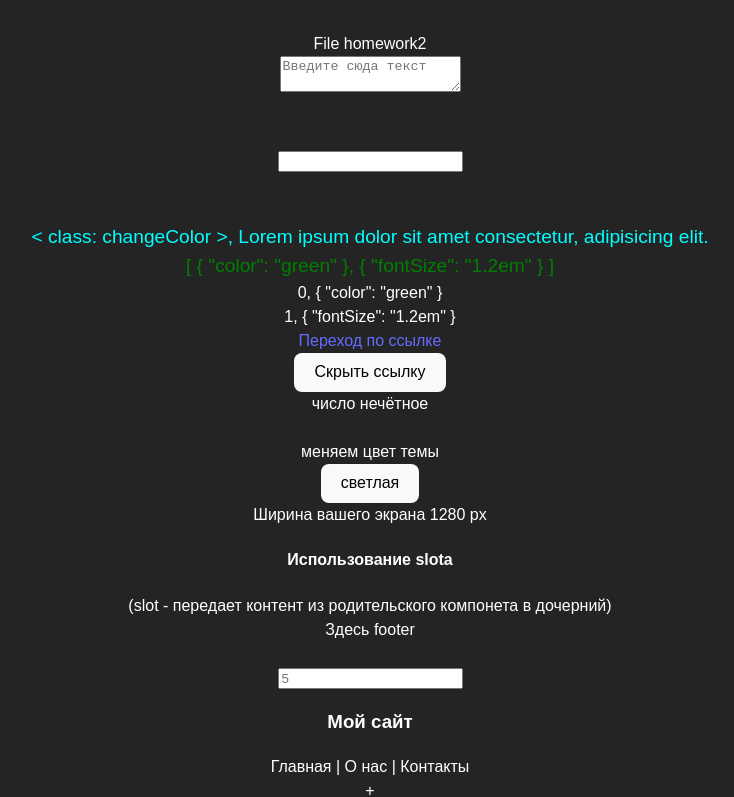
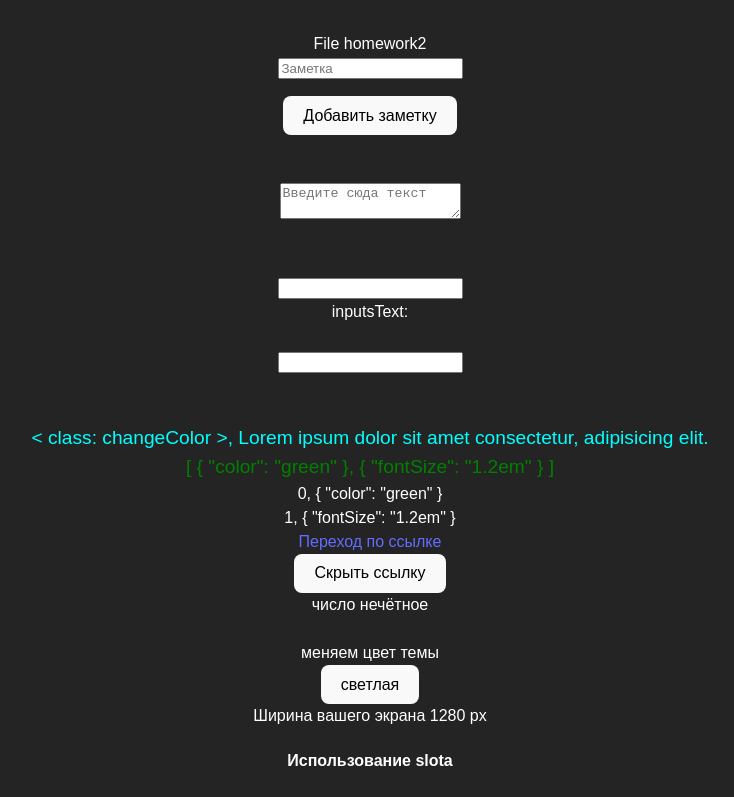
Before and after one commit to belkud/work_with_Vue, a Vue app: page / in a window 1280 px wide. Shown: the top 797 px of the page, without its empty margins (270-1004 px from the left). Built offline with nearby package versions, Linux system fonts and the light colour scheme; a web font is replaced by a local one.

Commit message:
create list with items

```diff
--- a/src/components/HomeWork2.vue
+++ b/src/components/HomeWork2.vue
@@ -3,12 +3,62 @@
 <div> {{ title }} </div>
 
 
+
+
+<!--! Список заметок -->
+
+<input v-model="notes" type="text" placeholder="Заметка">
+<ol>
+    <li class="list" v-for="note in notesArray">{{ note }}</li>
+</ol>
+<button @click="addMark"> Добавить заметку</button>
+
+
+
+
+
+
+
+
+
+
+
+
+
+
+
+
+
+
+
+
+
+
+
+
+
+
+
+
+
+
+
+
+
+<br>
+<br>
+<br>
 <textarea name="" id="" v-model="textAreaText" :placeholder="placeholderText">cxvcxsdfsdf</textarea>
 
 <div style="min-height: 50px;">{{ textAreaText }}</div>
 
 
-<input type="text" v-model="textInput" @input="showSymbols">
+<!-- без v-model -->
+<input type="text" @input="showSymbols">
+<div style="min-height: 50px;">inputsText: {{ inputsText }}</div>
+
+<!-- с v-model -->
+<input type="text" v-model="textInput">
 <div style="min-height: 50px;">{{ textInput }}</div>
 
 
@@ -80,6 +130,27 @@
 
 
 
+</template>
+
+
+
+
+
+
+
+<script setup lang="ts">
+import { ref } from 'vue'
+
+let notes = ref('')
+let notesArray = ref<string[]>([])
+function addMark () {
+    if (notes.value != '') {
+        notesArray.value.push(notes.value)
+        console.log(notesArray.value);
+    }
+
+    notes.value = ''
+}
 
 
 
@@ -94,7 +165,6 @@
 
 
 
-</template>
 
 
 
@@ -102,18 +172,16 @@
 
 
 
-<script setup lang="ts">
-import { ref } from 'vue'
-
 let textAreaText = ref('')
 let textInput = ref('')
 
+let inputsText = ref('')
 function showSymbols (e:any) {
-    console.log(`${e.data}`);
-    console.log(textInput.value);
-
+    inputsText.value = e.target.value
 }
 
+
+// console.time('timer'); console.timeEnd('timer');
 const title = ref('File homework2')
 const placeholderText = ref('Введите сюда текст')
 
@@ -204,4 +272,16 @@ showSwithcer()
     color: var(--color-secondary);
 }
 
+.list {
+    width: 100px;
+    padding: 5px;
+    transition: .3s;
+    border: 1px solid transparent;
+    list-style-position: inside;
+}
+.list:hover {
+    background-color: gray;
+    border: 1px solid aqua;
+
+}
 </style>
```
